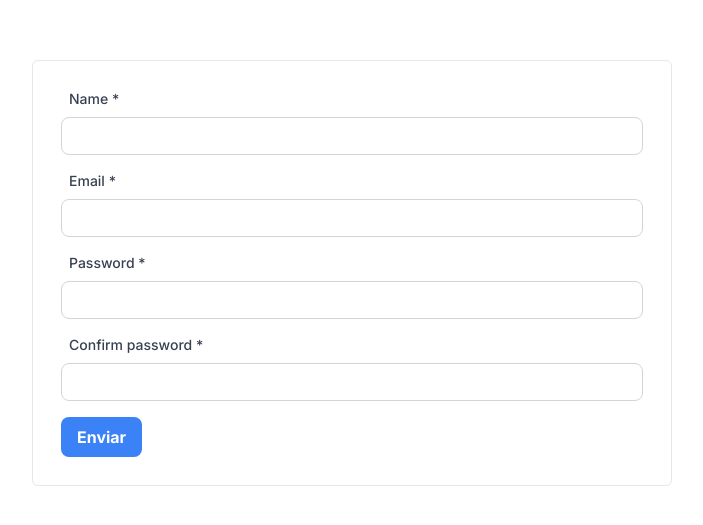
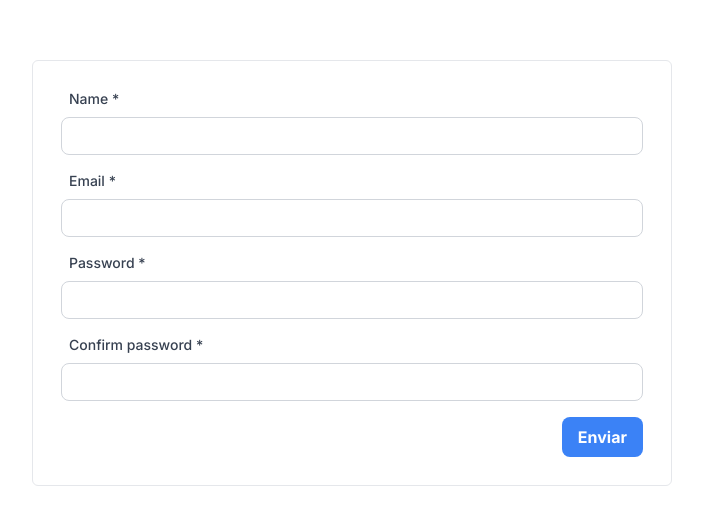
Before and after one commit to juanse1080/weather-watch, a Next.js app: page /register in a window 1280 px wide. Shown: the part 127-652 px from the top of the page, without its empty margins (288-991 px from the left). Built offline with nearby package versions, Linux system fonts and the light colour scheme.

Commit message:
chore(front): add redirect and save state in register form

```diff
--- a/src/app/register/page.tsx
+++ b/src/app/register/page.tsx
@@ -4,8 +4,10 @@ import { Button, Input } from '@/components/atoms'
 import useLazyFetch from '@/hooks/useLazyFetch'
 import { registerSchema, registerSchemaType } from '@/schemas/register'
 import { transformZodIssuesToBasicObject } from '@/utils/errors'
+import { saveState } from '@/utils/localStorage'
 import { zodResolver } from '@hookform/resolvers/zod'
 import { AxiosError } from 'axios'
+import { useRouter } from 'next/navigation'
 import { useForm } from 'react-hook-form'
 import { ZodIssue } from 'zod'
 
@@ -17,9 +19,12 @@ const defaultValues: Partial<registerSchemaType> = {
 }
 
 export default function RegisterPage() {
+  const router = useRouter()
+
   const onError = (
     error: AxiosError<{
       errors: Partial<Record<keyof registerSchemaType, ZodIssue[]>>
+      message: string
     }>,
   ) => {
     if (error.response?.status === 400 && error.response?.data?.errors) {
@@ -39,7 +44,9 @@ export default function RegisterPage() {
   )
 
   const onSubmit = async (data: registerSchemaType) => {
-    await fetchData({ data, method: 'POST' })
+    const response = await fetchData({ data, method: 'POST' })
+    saveState('auth', response)
+    router.replace('/')
   }
 
   const {
@@ -54,12 +61,13 @@ export default function RegisterPage() {
 
   return (
     <form
-      className="flex flex-col gap-4 p-4"
+      className="flex flex-col items-end gap-4 p-4"
       onSubmit={handleSubmit(onSubmit)}
       noValidate
     >
       <Input
         required
+        fulWidth
         label="Name"
         error={!!errors.name}
         helperText={errors?.name?.message}
@@ -67,6 +75,7 @@ export default function RegisterPage() {
       />
       <Input
         required
+        fulWidth
         label="Email"
         error={!!errors.email}
         helperText={errors?.email?.message}
@@ -74,6 +83,7 @@ export default function RegisterPage() {
       />
       <Input
         required
+        fulWidth
         label="Password"
         error={!!errors.password}
         helperText={errors?.password?.message}
@@ -81,6 +91,7 @@ export default function RegisterPage() {
       />
       <Input
         required
+        fulWidth
         label="Confirm password"
         error={!!errors.confirmPassword}
         helperText={errors?.confirmPassword?.message}
```
